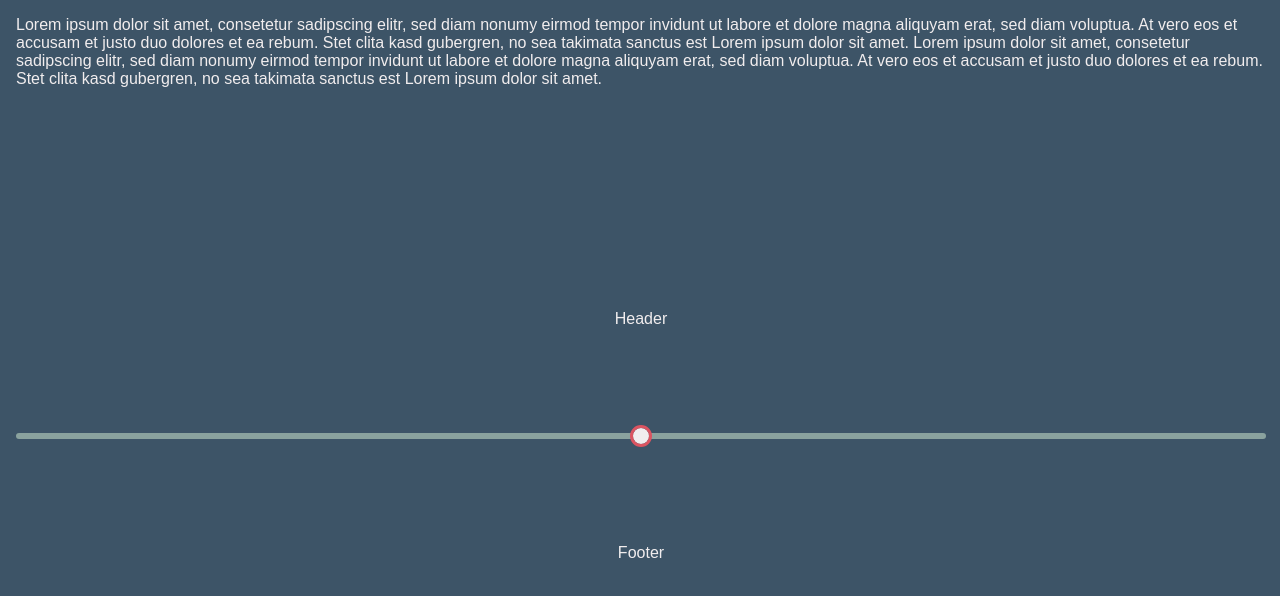
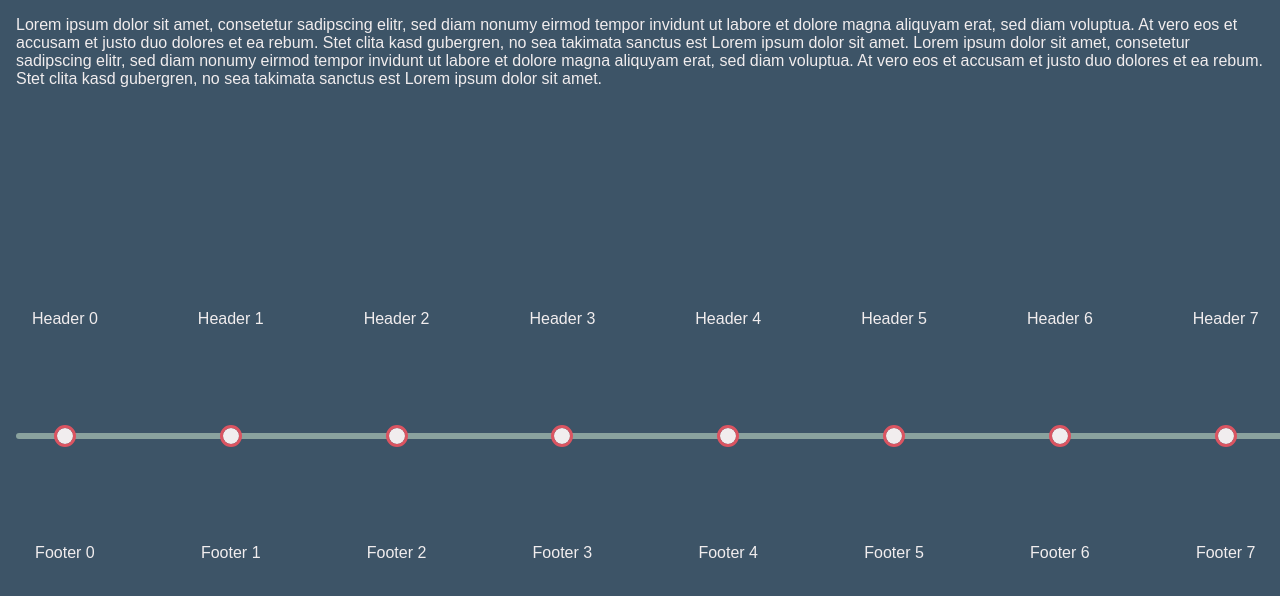
Before and after one commit to crunck78/timeline, a plain HTML site: page index.html in a window 1280 px wide. Drawn offline with Linux system fonts and the light colour scheme.

Commit message:
generate points via javascript

```diff
--- a/index.html
+++ b/index.html
@@ -9,7 +9,7 @@
     <script src="./js/script.js"></script>
 </head>
 
-<body>
+<body onload="entrypoint()">
     <main class="main-content">
         Lorem ipsum dolor sit amet, consetetur sadipscing elitr, sed diam nonumy eirmod tempor invidunt ut labore et
         dolore magna aliquyam erat, sed diam voluptua. At vero eos et accusam et justo duo dolores et ea rebum. Stet
@@ -17,13 +17,7 @@
         consetetur sadipscing elitr, sed diam nonumy eirmod tempor invidunt ut labore et dolore magna aliquyam erat, sed
         diam voluptua. At vero eos et accusam et justo duo dolores et ea rebum. Stet clita kasd gubergren, no sea
         takimata sanctus est Lorem ipsum dolor sit amet.
-        <div id="timeline-container">
-            <div class="timeline-point-wrapper">
-                <div class="timeline-point-header">Header</div>
-                <div class="timeline-point"></div>
-                <div class="timeline-point-footer">Footer</div>
-            </div>
-        </div>
+        <div id="timeline-container"></div>
     </main>
 </body>
 
--- a/js/script.js
+++ b/js/script.js
@@ -0,0 +1,18 @@
+function entrypoint() {
+    let timeLineContainer = document.getElementById("timeline-container");
+    let pointsLength = 20;
+    for (let index = 0; index < 20; index++) {
+        const element = generateTimelinePoint(index);
+        timeLineContainer.insertAdjacentHTML("beforeend", element);
+
+    }
+}
+
+function generateTimelinePoint(index) {
+    return /*html*/`
+        <div class="timeline-point-wrapper">
+            <div class="timeline-point-header">Header ${index}</div>
+            <div class="timeline-point"></div>
+            <div class="timeline-point-footer">Footer ${index}</div>
+        </div>`;
+}
```
